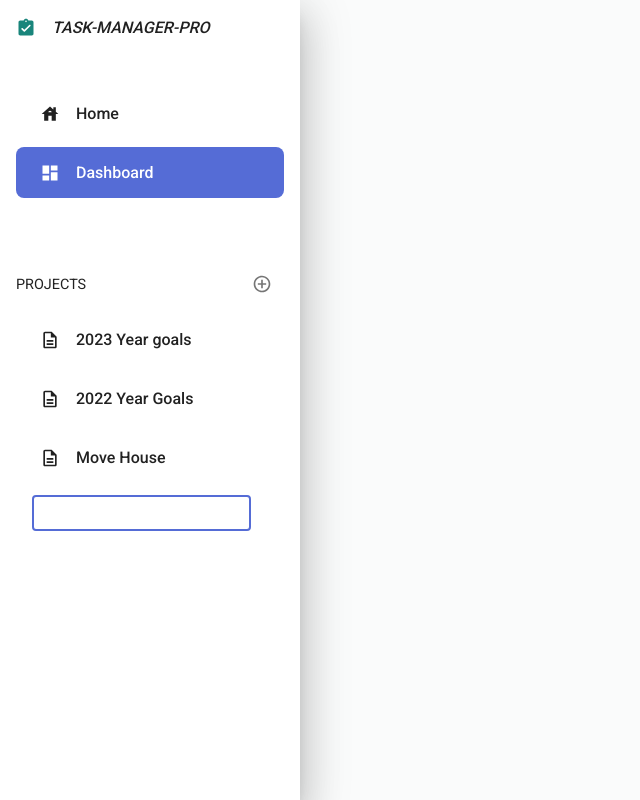
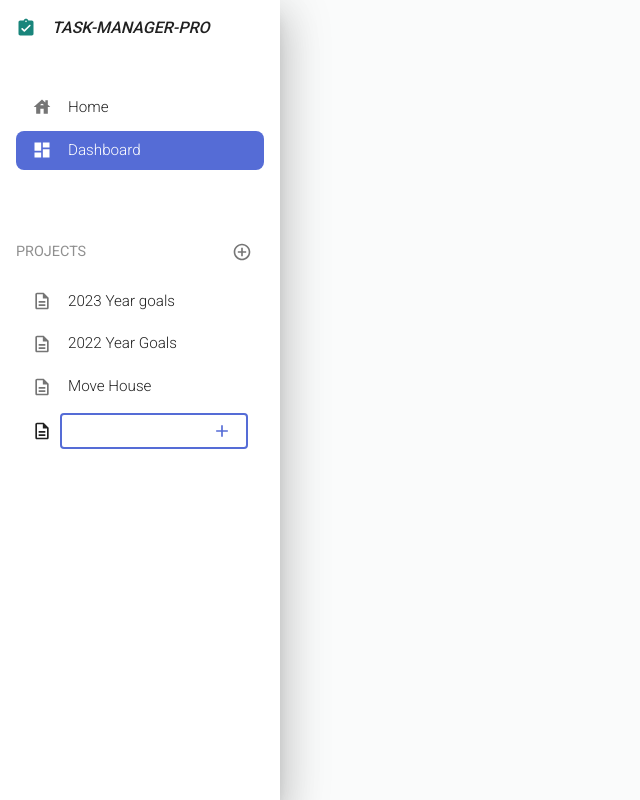
Before and after one commit to eduardo-dangelo/task-manager-pro, a Next.js app in the folder frontend/: page /dashboard in a window 1280 px wide. Both pictures are taken after a click on the button "New Project". Shown: the whole page, without its empty margins (0-640 px from the left). Built offline with nearby package versions, Linux system fonts and the light colour scheme.

Commit message:
improve sidebar component

```diff
--- a/frontend/components/AddItem.tsx
+++ b/frontend/components/AddItem.tsx
@@ -6,7 +6,6 @@ import { AddItemScopeTypes } from '../src/types'
 
 const rotate90IconStyle = {
   '& svg': {
-    color: 'rgba(255,255,255,0.8)',
     transition: '0.2s',
     transform: 'translateX(0) rotate(0)',
   },
@@ -94,6 +93,7 @@ const AddItem: React.FC<ComponentType> = ({
                 edge='end'
                 sx={rotate90IconStyle}
                 size='small'
+                color='primary'
               >
                 <AddIcon />
               </IconButton>
--- a/frontend/components/CollapsableList/AddListItem.tsx
+++ b/frontend/components/CollapsableList/AddListItem.tsx
@@ -1,9 +1,7 @@
 import React, { useState } from 'react'
 import ListItemIcon from '@mui/material/ListItemIcon'
 import { ListItem } from '@mui/material'
-import LibraryAddCheckOutlinedIcon from '@mui/icons-material/LibraryAddCheckOutlined'
 import AddItem from '../AddItem'
-import { ScopeType } from '@typescript-eslint/scope-manager'
 import { AddItemScopeTypes, ProjectItem } from '../../src/types'
 
 type ComponentType = {
@@ -14,6 +12,7 @@ type ComponentType = {
   onBlur?: () => void
   scope?: AddItemScopeTypes
   selected?: boolean
+  icon?: React.ReactNode
 }
 
 const AddListItem: React.FC<ComponentType> = ({
@@ -24,6 +23,7 @@ const AddListItem: React.FC<ComponentType> = ({
   onBlur = () => {},
   scope = 'create',
   selected = false,
+  icon,
 }) => {
   const [error, setError] = useState<string>('')
 
@@ -51,17 +51,18 @@ const AddListItem: React.FC<ComponentType> = ({
       sx={{
         pt: PADDING_Y,
         pb: error ? 2 : PADDING_Y,
-        pl: 3,
+        paddingLeft: '1rem !important',
         minHeight: 32,
-        color: 'rgba(255,255,255,.8)',
         maxWidth: '100%',
         alignItems: 'center',
       }}
       selected={selected}
     >
-      {/*<ListItemIcon sx={{ color: 'inherit', paddingLeft: 1, marginRight: '0' }}>*/}
-      {/*  <LibraryAddCheckOutlinedIcon />*/}
-      {/*</ListItemIcon>*/}
+      {icon && (
+        <ListItemIcon sx={{ color: 'inherit', paddingLeft: 0, marginRight: '0' }}>
+          {icon}
+        </ListItemIcon>
+      )}
       <AddItem
         initialValue={initialValue}
         onBlur={onBlur}
--- a/frontend/components/CollapsableList/CollapsableList.tsx
+++ b/frontend/components/CollapsableList/CollapsableList.tsx
@@ -30,17 +30,18 @@ type ComponentType = {
   title?: string
   list: ProjectItem[]
   staticMode?: boolean
+  newItemIcon?: React.ReactNode
 }
 
 const CollapsableList: React.FC<ComponentType> = ({
   title,
   list = [],
   staticMode = false,
+  newItemIcon,
 }) => {
   const [collapsableList, setCollapsableList] = useState(list)
   const [open, setOpen] = useState(true)
   const [isAdding, setIsAdding] = useState(false)
-  const [activeItem, setActiveItem] = useState<number>()
 
   const handleToggleList = () => {
     setOpen(!open)
@@ -52,6 +53,7 @@ const CollapsableList: React.FC<ComponentType> = ({
   }
 
   const handleAddItem = (item: string, index: number) => {
+    // @ts-ignore
     setCollapsableList([...collapsableList, { title: item, id: index + 1 }])
     !open && setOpen(true)
     setIsAdding(false)
@@ -90,6 +92,7 @@ const CollapsableList: React.FC<ComponentType> = ({
             sx={{
               fontSize: '0.9rem',
               cursor: 'pointer',
+              opacity: 0.5,
             }}
           >
             {title}
@@ -112,8 +115,6 @@ const CollapsableList: React.FC<ComponentType> = ({
                 list={collapsableList}
                 onUpdate={(value) => handleUpdateItem(value, index)}
                 onDelete={() => handleDeleteItem(index)}
-                onSelect={() => setActiveItem(item.id)}
-                selected={item.active || false}
                 staticMode={staticMode}
               />
             </Collapse>
@@ -121,8 +122,10 @@ const CollapsableList: React.FC<ComponentType> = ({
         {isAdding && !staticMode && (
           <Collapse>
             <AddListItem
+              icon={newItemIcon}
               onAdd={(v) => handleAddItem(v, collapsableList.length)}
               onCancel={handleCancelAddItem}
+              onBlur={handleCancelAddItem}
               list={collapsableList}
             />
           </Collapse>
--- a/frontend/components/CollapsableList/CollapsableListItem.tsx
+++ b/frontend/components/CollapsableList/CollapsableListItem.tsx
@@ -16,8 +16,6 @@ type ComponentType = {
   list: ProjectItem[]
   onUpdate: (value: string) => void
   onDelete: () => void
-  onSelect: (id: number) => void
-  selected: boolean
   staticMode?: boolean
 }
 
@@ -26,9 +24,7 @@ const CollapsableListItem: React.FC<ComponentType> = ({
   list = [],
   onUpdate = () => {},
   onDelete = () => {},
-  // selected,
   staticMode,
-  onSelect,
   ...props
 }) => {
   const [editMode, setEditMode] = useState(false)
@@ -70,32 +66,45 @@ const CollapsableListItem: React.FC<ComponentType> = ({
           scope='update'
           list={list}
           selected={selected}
+          icon={item.icon}
         />
       </Collapse>
     )
   }
 
   return (
-    <Link href={item.route} onClick={() => onSelect(item.id)} {...props}>
+    <Link href={item.route} {...props}>
       <ListItemButton
         selected={selected}
         sx={{
-          py: 1.2,
-          mb: 1,
+          py: 0.5,
+          mb: 0.5,
+          paddingLeft: '1rem !important',
           paddingRight: '0 !important',
           minHeight: 32,
           borderRadius: 2,
           background: selected ? `${theme.palette.primary.main} !important` : 'auto',
           color: selected ? 'white' : 'auto',
           ...visibleOnHover,
+          '&:hover svg': {
+            color: selected ? 'inherit' : 'primary.main',
+          },
         }}
       >
-        <ListItemIcon sx={{ color: 'inherit', paddingLeft: 0 }}>
+        <ListItemIcon
+          sx={{
+            color: selected ? 'inherit' : 'primary',
+            paddingLeft: 0,
+          }}
+        >
           {item?.icon}
         </ListItemIcon>
         <ListItemText
           primary={item?.title}
-          primaryTypographyProps={{ fontWeight: 'medium' }}
+          primaryTypographyProps={{
+            fontWeight: '100',
+            fontSize: '0.95rem',
+          }}
         />
         {!staticMode && (
           <>
@@ -105,12 +114,16 @@ const CollapsableListItem: React.FC<ComponentType> = ({
               aria-label='edit'
               size='small'
               color='inherit'
-              sx={{ mr: 0.2 }}
+              sx={{ mr: 0.2, color: selected ? 'inherit' : 'primary.main' }}
               onClick={() => setEditMode(true)}
             >
               <EditIcon fontSize='small' />
             </IconButton>
-            <TrashButton className='hidden-button' onDelete={onDelete} />
+            <TrashButton
+              className='hidden-button'
+              onDelete={onDelete}
+              sx={{ color: selected ? 'inherit' : 'primary.main' }}
+            />
           </>
         )}
       </ListItemButton>
--- a/frontend/components/PageLayout.tsx
+++ b/frontend/components/PageLayout.tsx
@@ -1,6 +1,6 @@
-import React, { useState } from 'react'
+import React from 'react'
 import Sidebar from './Sidebar'
-import { Grid, IconButton, Slide, SwipeableDrawer } from '@mui/material'
+import { Grid, Slide } from '@mui/material'
 import { Box } from '@mui/system'
 import Head from 'next/head'
 import theme from '../src/theme'
@@ -33,7 +33,7 @@ const PageLayout: React.FC<ComponentType> = ({ page }) => {
             item
             display={{ xs: 'none', md: 'block' }}
             sx={{
-              width: '300px !important',
+              width: '280px !important',
               height: '100hv',
             }}
           >
--- a/frontend/components/Sidebar.tsx
+++ b/frontend/components/Sidebar.tsx
@@ -78,7 +78,11 @@ const Sidebar = () => {
           <Logo />
         </Link>
         <CollapsableList list={homeLinks} staticMode />
-        <CollapsableList list={data} title='PROJECTS' />
+        <CollapsableList
+          list={data}
+          title='PROJECTS'
+          newItemIcon={<DescriptionOutlinedIcon />}
+        />
       </FireNav>
     </Paper>
   )
```
Also changed, not shown: frontend/.prettierrc.json (added).
